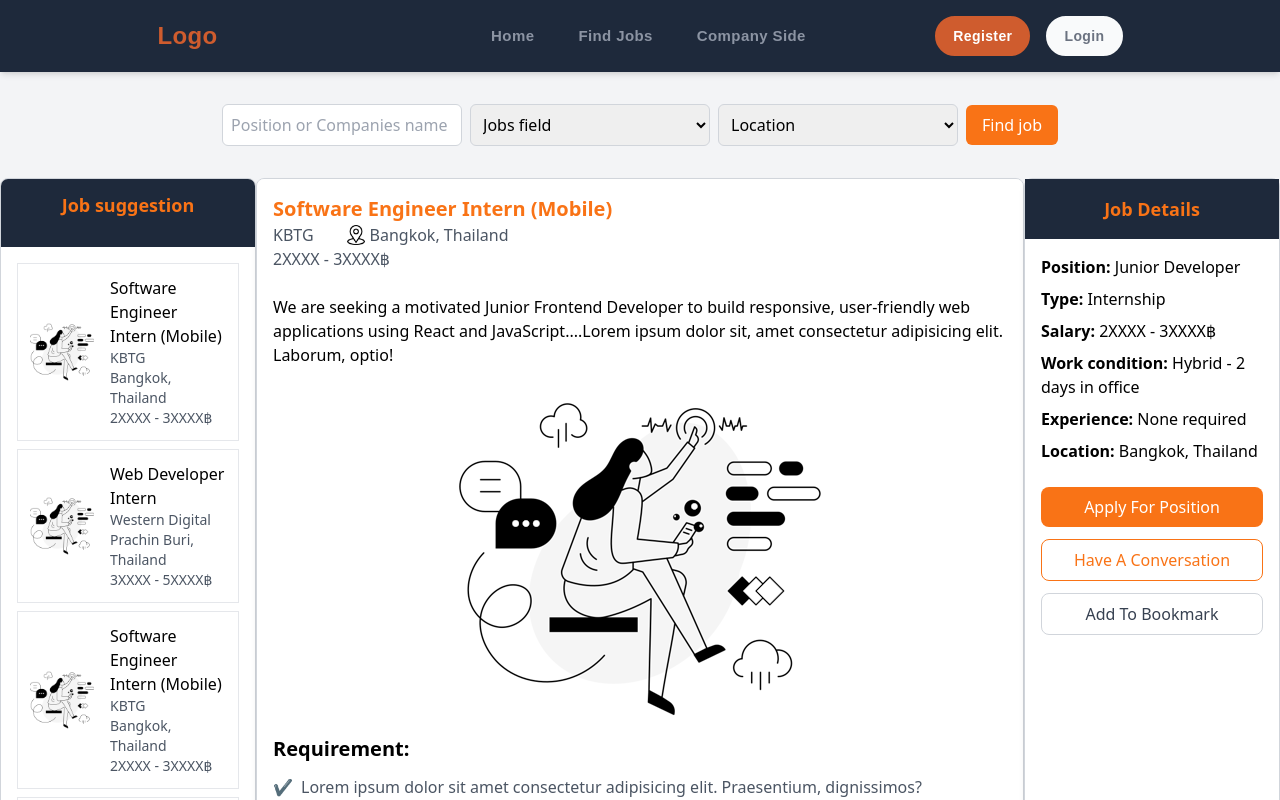
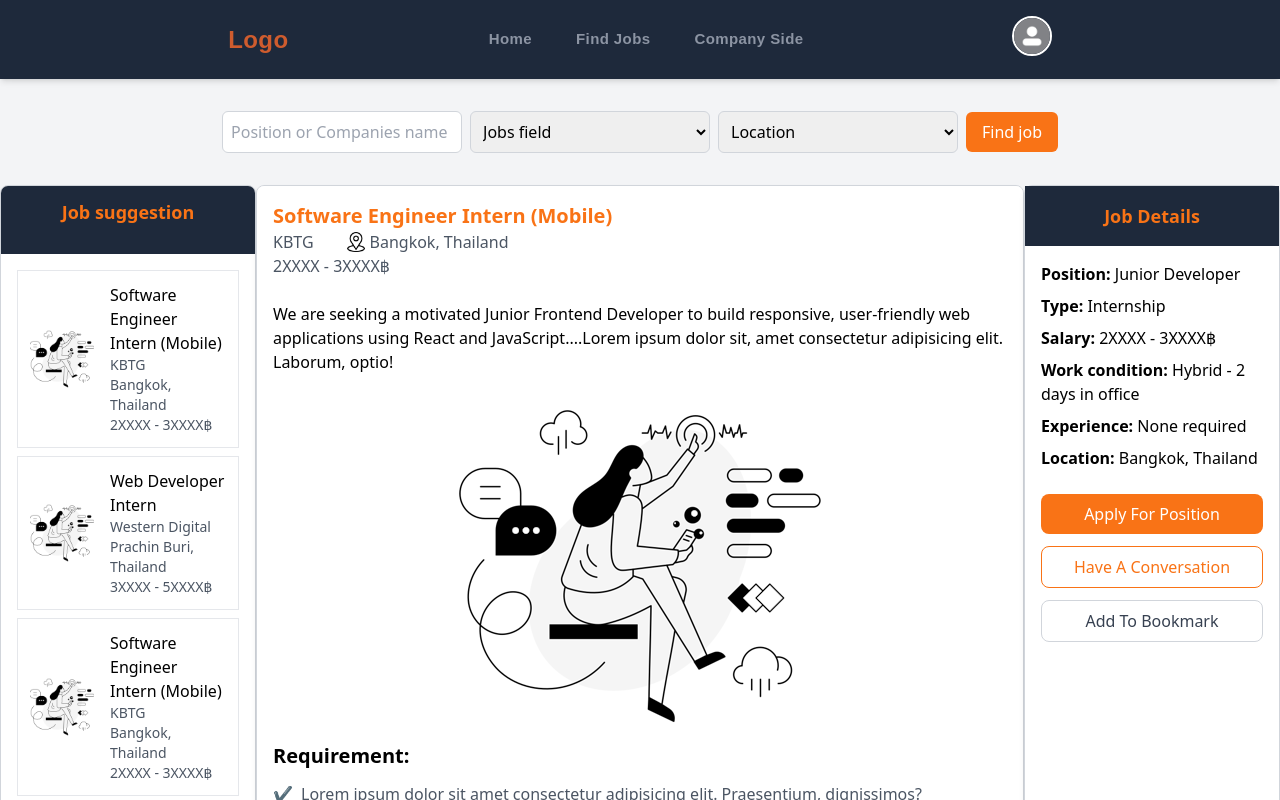
Before and after one commit to theekhaR/SP-2024, a React (Vite) app in the folder react-frontend/: page /listing in a window 1280 px wide. Shown: the top 800 px of the page. Built offline with nearby package versions, Linux system fonts and the light colour scheme.

Commit message:
Small edit to button routing

```diff
--- a/react-frontend/src/pages/CompanyListing.jsx
+++ b/react-frontend/src/pages/CompanyListing.jsx
@@ -82,7 +82,7 @@ function CompanyListing() {
             <div className="flex justify-between items-center mb-6">
               <h1 className="text-2xl font-bold">Listing ({listingList.length})</h1>
               <button className="bg-orange-500 text-white px-5 py-2 rounded hover:bg-orange-600">
-                <a href={`/companyEdit/${companyID}`}>Create Listing</a>
+                <a href={`/createlisting`}>Create Listing</a>
               </button>
             </div>
 
--- a/react-frontend/src/pages/Listing.jsx
+++ b/react-frontend/src/pages/Listing.jsx
@@ -4,6 +4,7 @@ import LocationPic from "../assets/Location.png";
 import Navbar from "../components/navbar";
 import Lnavbar from "../components/L_navbar";
 import Footer from "../components/footer";
+import L_navbar from "../components/L_navbar";
 
 function Listing() {
   const jobs = [
@@ -153,7 +154,7 @@ function Listing() {
 
   return (
     <div className="bg-gray-100 flex flex-col">
-      <Navbar />
+      <L_navbar />
       {/* Search */}
       <div className="p-8 rounded-lg flex flex-wrap gap-2 items-center justify-center">
         <input
```
